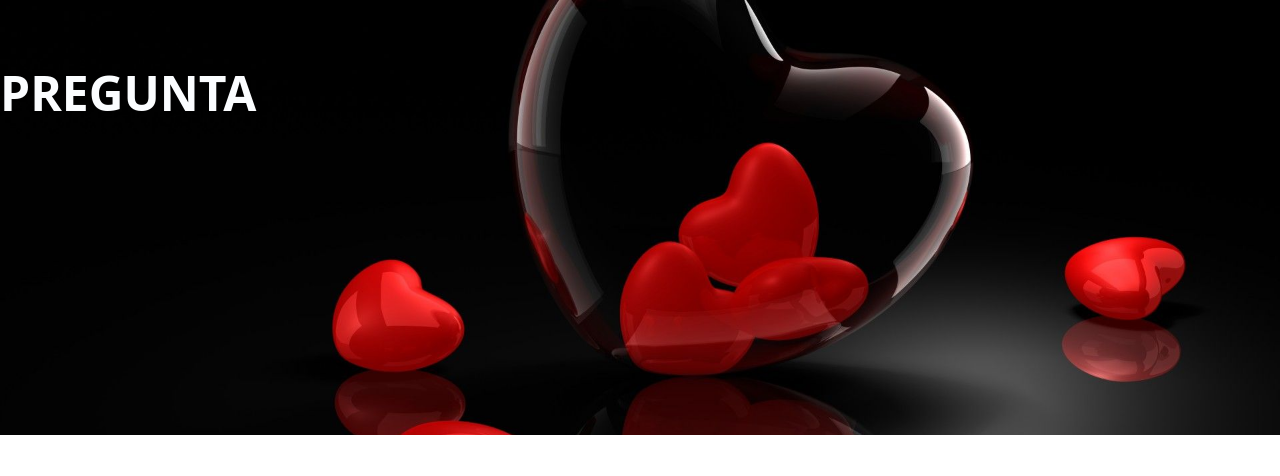
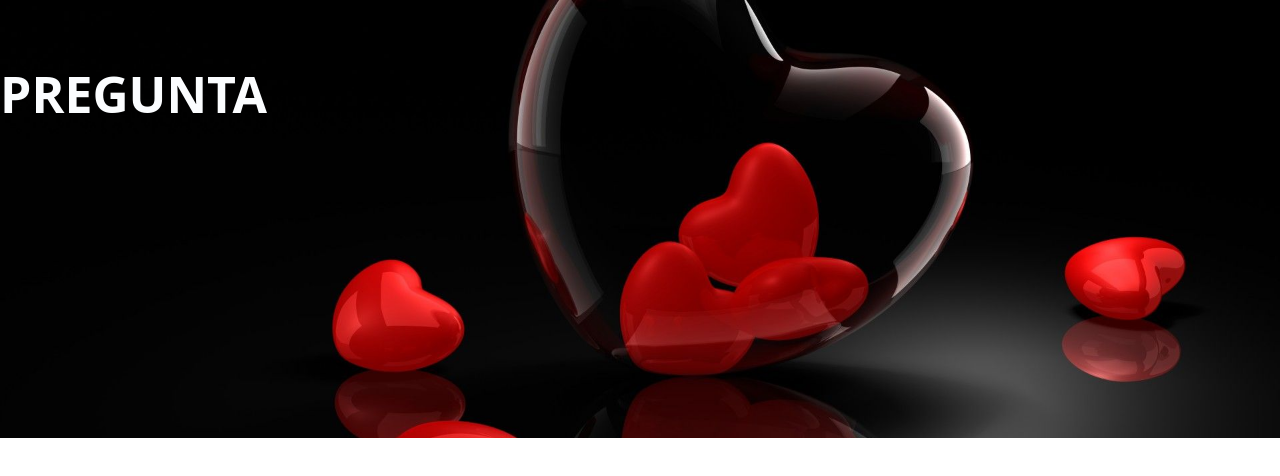
Before and after one commit to fp118160/123, a plain HTML site: page menu.html in a window 1280 px wide. Drawn offline with Linux system fonts and the light colour scheme.

Commit message:
Update menu.css

```diff
--- a/CSS/menu.css
+++ b/CSS/menu.css
@@ -10,7 +10,7 @@ section{width:100%; max-width:1200px; margin:0px auto; display:table; position:r
 
 
 
-h1{margin:0px auto; display:table; font: size 50px;px; padding:40px 0px; color:#fbfdff; text-align:center;}
+h1{margin:0px auto; display:table; font-size:  50px; padding:40px 0px; color:#fbfdff; text-align:center;}
 
 
 
```
